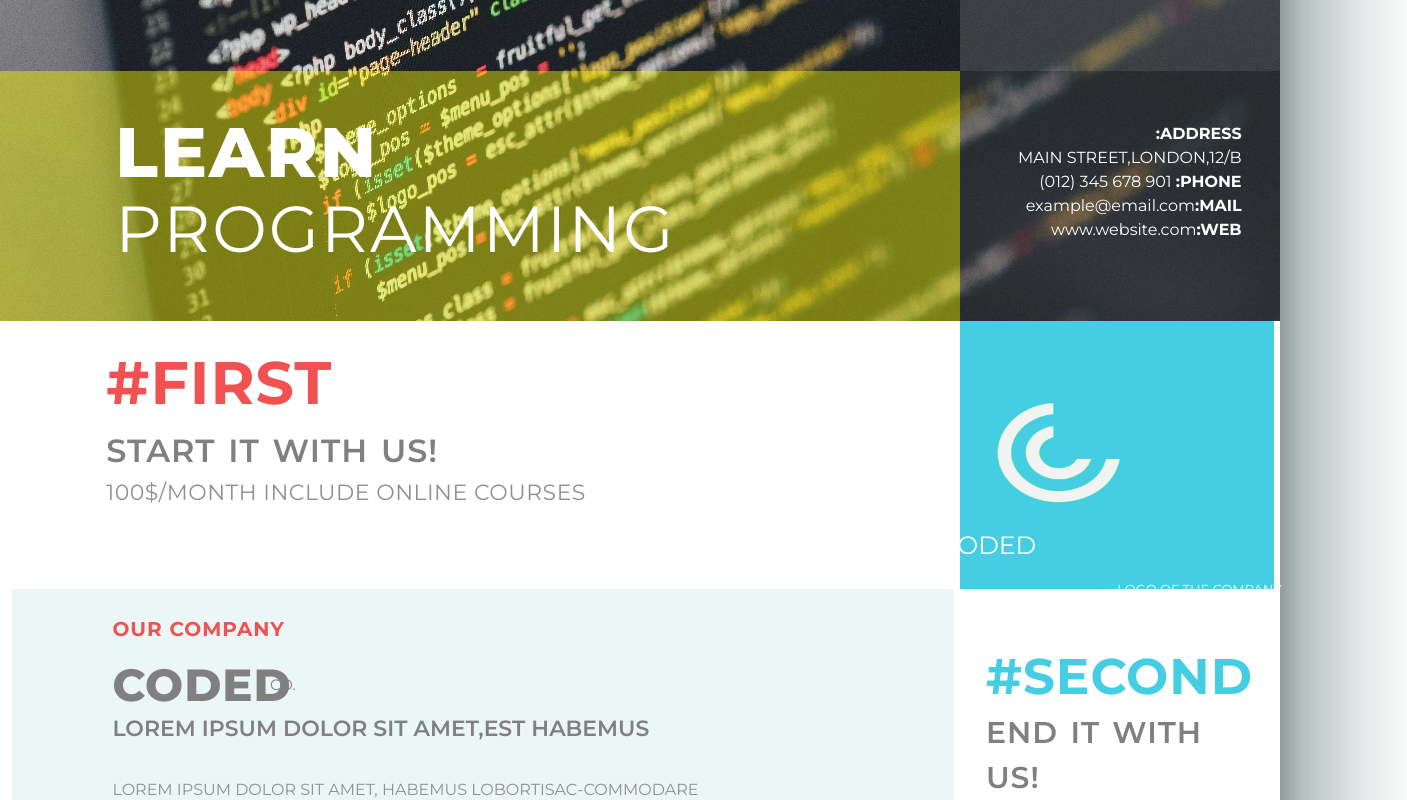
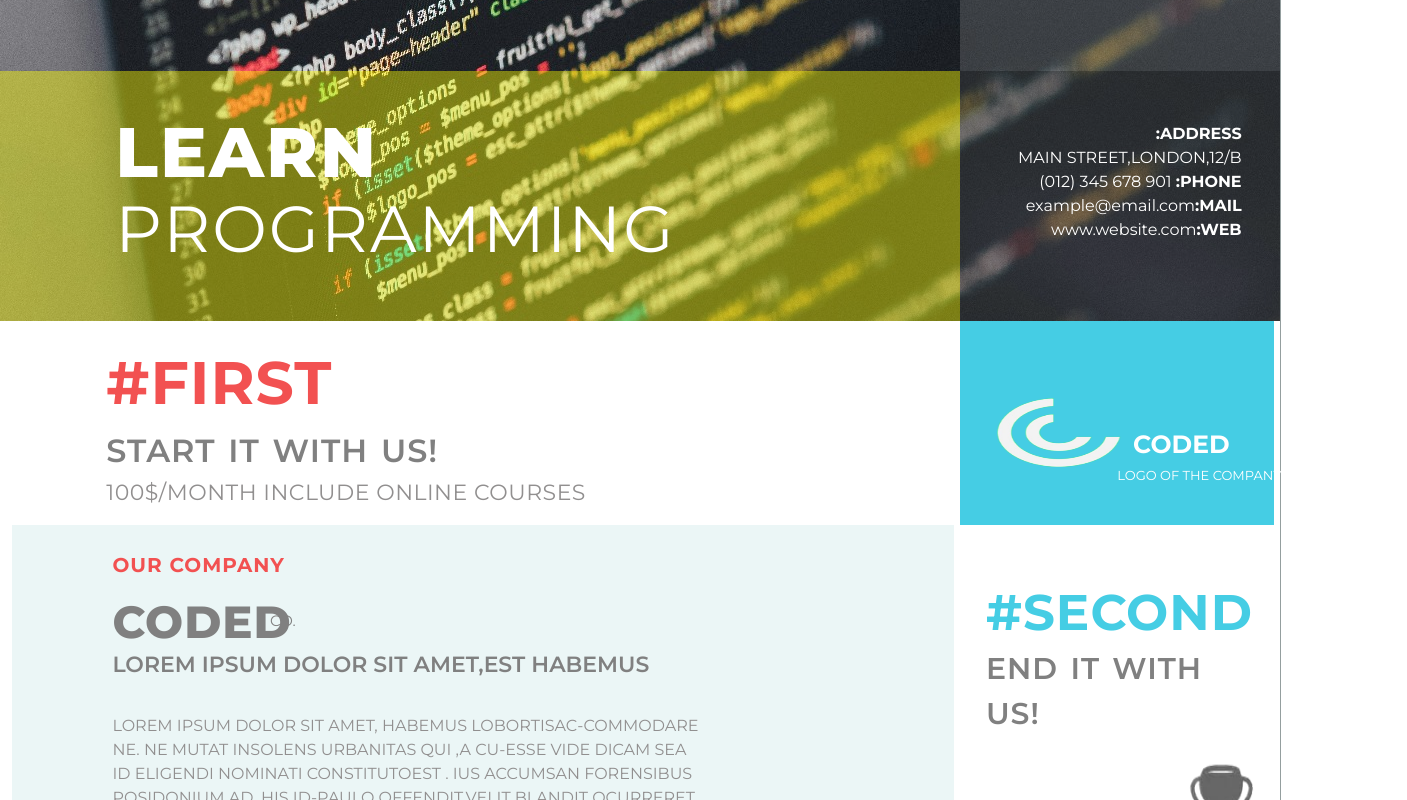
Before and after one commit to sweta01k/Layout_3, a plain HTML site: page index.html in a window 1280 px wide. Shown: the part 429-1229 px from the top of the page, 1407 px wide, since content can reach past the window. Drawn offline with nearby package versions, Linux system fonts and the light colour scheme.

Commit message:
Update index.html

```diff
--- a/index.html
+++ b/index.html
@@ -52,8 +52,8 @@
                 </div>
                 <div class="col-md-3 part6">
                     <img src="layout3logo.png" alt="" class="logo">
-                    <p class="code">CODED</p>
-                    <p class="company">LOGO OF THE COMPANY</p>
+                    <span class="code"><b>CODED</b></span><br>
+                    <span class="company"> LOGO OF THE COMPANY</span>
                 </div>
             </div>
         </div>
```
